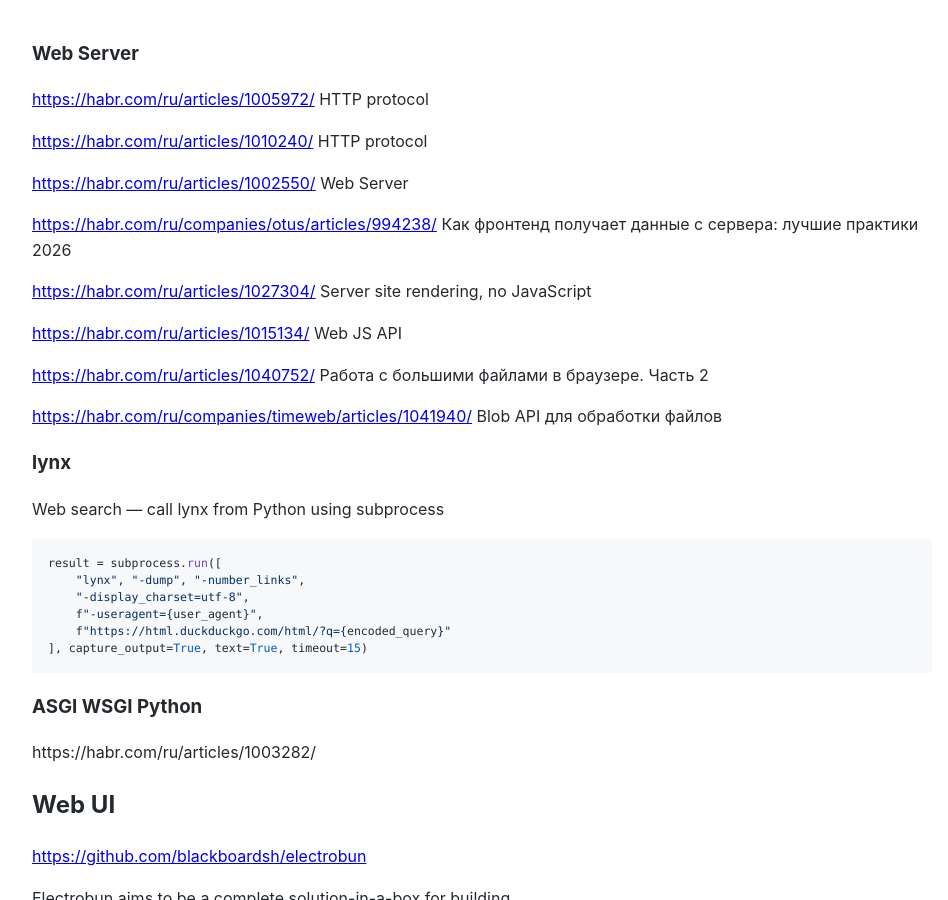
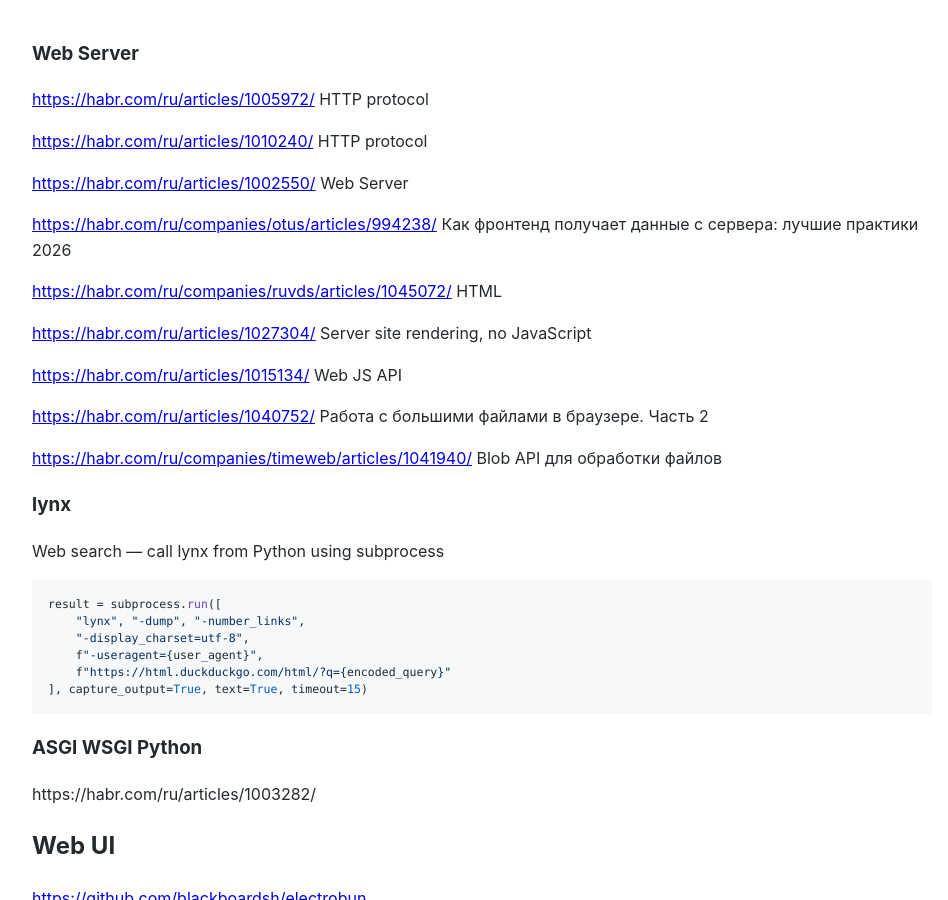
Before and after one commit to Michael-Lubinsky/michael-lubinsky.github.com, a Jekyll site: the page built from web/web.md, in a window 1280 px wide and 900 px high. Shown: the whole window, without its empty margins (158-1106 px from the left). Built offline with Jekyll 4.4.1, drawn with Linux system fonts in a browser that asks for light colours; our own code applies the rules of GitHub Pages for plain Markdown files.

Commit message:
Update web.md

```diff
--- a/web/web.md
+++ b/web/web.md
@@ -8,6 +8,8 @@
 <https://habr.com/ru/articles/1002550/> Web Server
 
 <https://habr.com/ru/companies/otus/articles/994238/> Как фронтенд получает данные с сервера: лучшие практики 2026
+
+<https://habr.com/ru/companies/ruvds/articles/1045072/> HTML
 
 <https://habr.com/ru/articles/1027304/> Server site rendering, no JavaScript
 
```
